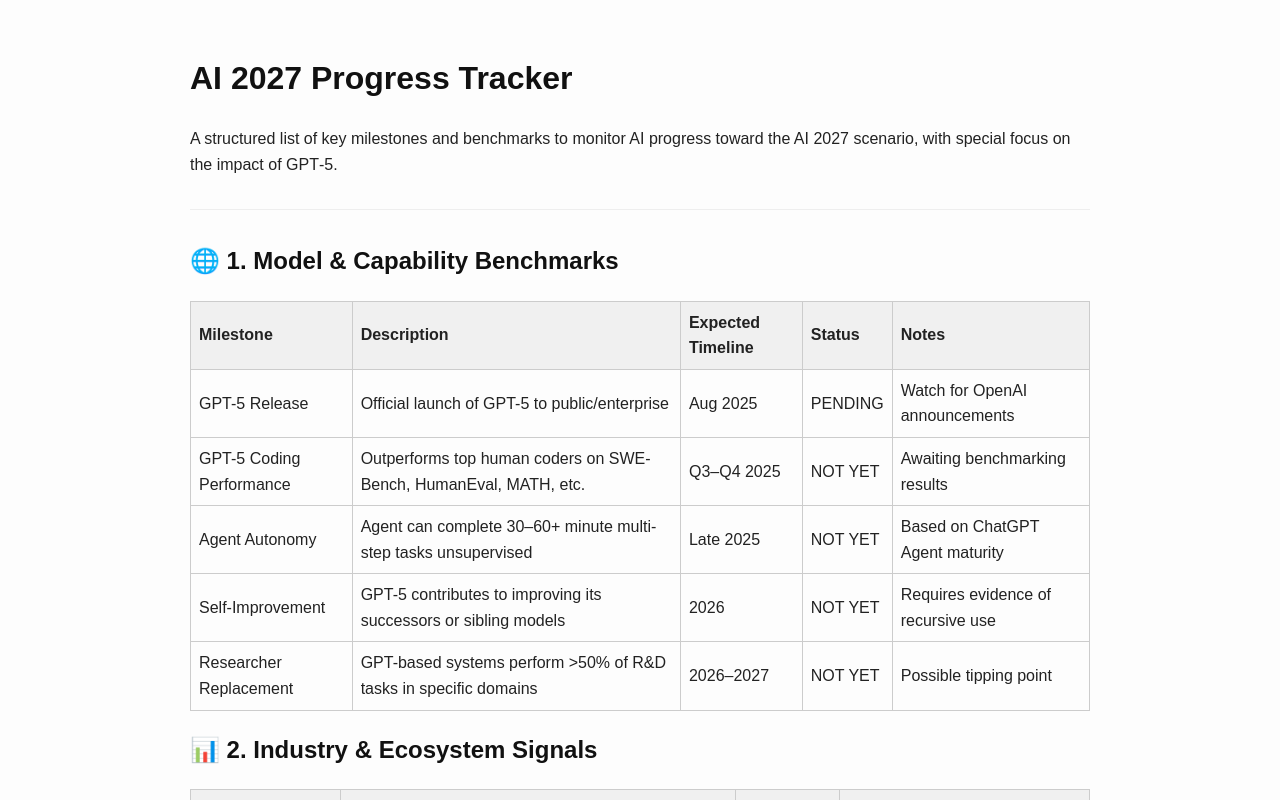
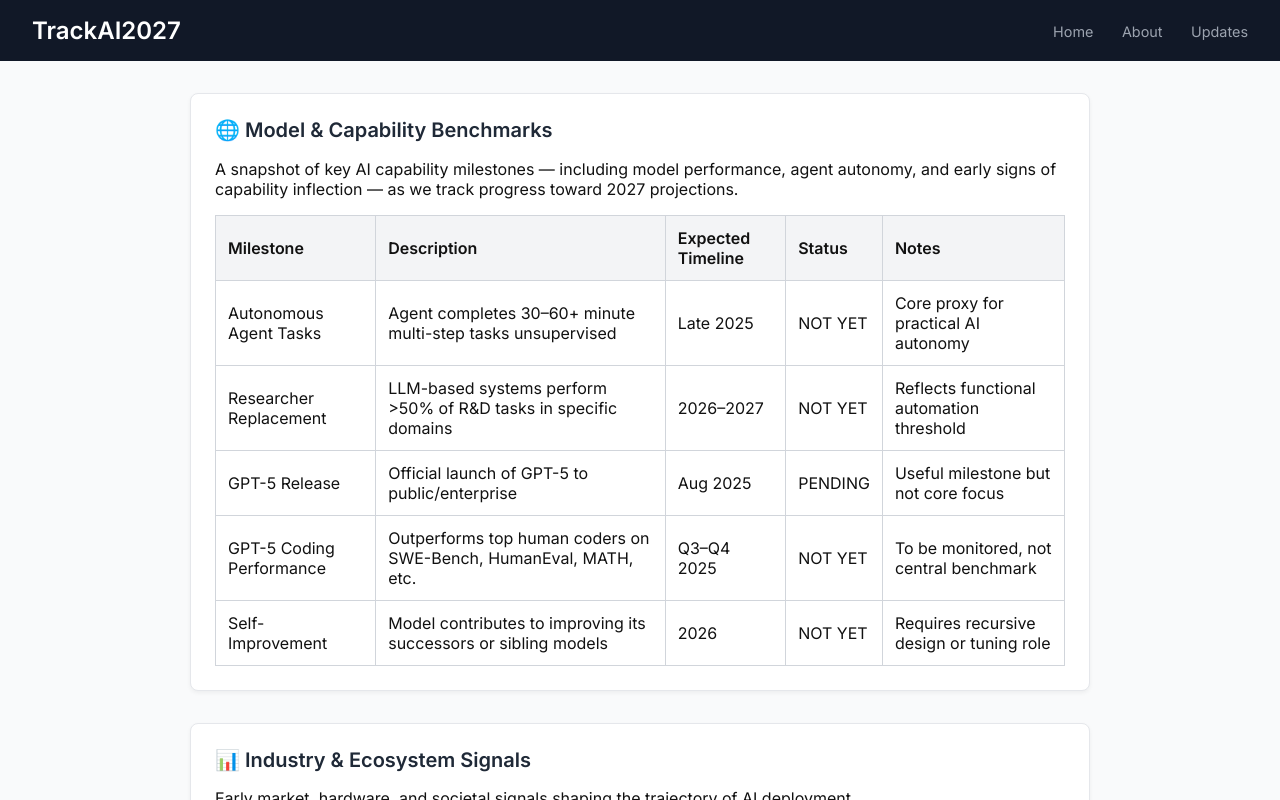
Before and after one commit to sammo8890/trackai2027-site, a plain HTML site: page index.html in a window 1280 px wide. Shown: the top 800 px of the page. Drawn offline with Linux system fonts and the light colour scheme.

Commit message:
index.html

```diff
--- a/index.html
+++ b/index.html
@@ -4,68 +4,110 @@
   <meta charset="UTF-8" />
   <meta name="viewport" content="width=device-width, initial-scale=1.0" />
   <title>TrackAI2027</title>
+  <link href="https://fonts.googleapis.com/css2?family=Inter:wght@400;600&display=swap" rel="stylesheet">
   <style>
     body {
-      font-family: sans-serif;
-      line-height: 1.6;
+      font-family: 'Inter', sans-serif;
+      background-color: #f9fafb;
+      margin: 0;
+      padding: 0;
+      color: #111;
+    }
+    header {
+      background: #111827;
+      color: white;
+      padding: 1rem 2rem;
+      display: flex;
+      justify-content: space-between;
+      align-items: center;
+      position: sticky;
+      top: 0;
+      z-index: 10;
+    }
+    header h1 {
+      margin: 0;
+      font-size: 1.5rem;
+    }
+    nav a {
+      color: #9ca3af;
+      margin-left: 1.5rem;
+      text-decoration: none;
+      font-size: 0.9rem;
+    }
+    nav a:hover {
+      color: white;
+    }
+    .container {
       max-width: 900px;
-      margin: 0 auto;
-      padding: 2rem;
-      background-color: #fdfdfd;
-      color: #222;
+      margin: 2rem auto;
+      padding: 0 1rem;
     }
-    h1, h2, h3 {
-      color: #111;
+    .card {
+      background: white;
+      border: 1px solid #e5e7eb;
+      border-radius: 0.5rem;
+      padding: 1.5rem;
+      margin-bottom: 2rem;
+      box-shadow: 0 2px 4px rgba(0,0,0,0.05);
+    }
+    .card h2 {
+      margin-top: 0;
+      font-size: 1.25rem;
+      color: #1f2937;
     }
     table {
       width: 100%;
       border-collapse: collapse;
-      margin: 1rem 0;
+      margin-top: 1rem;
     }
     th, td {
-      border: 1px solid #ccc;
-      padding: 0.5rem;
+      border: 1px solid #d1d5db;
+      padding: 0.75rem;
       text-align: left;
     }
     th {
-      background: #f0f0f0;
+      background-color: #f3f4f6;
     }
-    details {
-      margin-bottom: 1.5rem;
-    }
-    summary {
-      font-weight: bold;
-      cursor: pointer;
-      margin-bottom: 0.5rem;
-    }
-    hr {
-      border: none;
-      border-top: 1px solid #eee;
-      margin: 2rem 0;
+    footer {
+      text-align: center;
+      padding: 2rem 1rem;
+      font-size: 0.85rem;
+      color: #6b7280;
+      border-top: 1px solid #e5e7eb;
+      margin-top: 4rem;
     }
   </style>
 </head>
 <body>
-  <h1>AI 2027 Progress Tracker</h1>
-  <p>A structured list of key milestones and benchmarks to monitor AI progress toward the AI 2027 scenario, with special focus on the impact of GPT‑5.</p>
-  <hr/>
-
-  <h2>🌐 1. Model & Capability Benchmarks</h2>
+  <header>
+    <h1>TrackAI2027</h1>
+    <nav>
+      <a href="#">Home</a>
+      <a href="#">About</a>
+      <a href="#">Updates</a>
+    </nav>
+  </header>
+  <div class="container">
+    <div class="card">
+      <h2>🌐 Model & Capability Benchmarks</h2>
+      <p>A snapshot of key AI capability milestones — including model performance, agent autonomy, and early signs of capability inflection — as we track progress toward 2027 projections.</p>
       <table>
         <thead>
           <tr><th>Milestone</th><th>Description</th><th>Expected Timeline</th><th>Status</th><th>Notes</th></tr>
         </thead>
         <tbody>
-        <tr><td>GPT-5 Release</td><td>Official launch of GPT-5 to public/enterprise</td><td>Aug 2025</td><td>PENDING</td><td>Watch for OpenAI announcements</td></tr>
-        <tr><td>GPT-5 Coding Performance</td><td>Outperforms top human coders on SWE-Bench, HumanEval, MATH, etc.</td><td>Q3–Q4 2025</td><td>NOT YET</td><td>Awaiting benchmarking results</td></tr>
-        <tr><td>Agent Autonomy</td><td>Agent can complete 30–60+ minute multi-step tasks unsupervised</td><td>Late 2025</td><td>NOT YET</td><td>Based on ChatGPT Agent maturity</td></tr>
-        <tr><td>Self-Improvement</td><td>GPT-5 contributes to improving its successors or sibling models</td><td>2026</td><td>NOT YET</td><td>Requires evidence of recursive use</td></tr>
-        <tr><td>Researcher Replacement</td><td>GPT-based systems perform >50% of R&D tasks in specific domains</td><td>2026–2027</td><td>NOT YET</td><td>Possible tipping point</td></tr>
+          <tr><td>Autonomous Agent Tasks</td><td>Agent completes 30–60+ minute multi-step tasks unsupervised</td><td>Late 2025</td><td>NOT YET</td><td>Core proxy for practical AI autonomy</td></tr>
+          <tr><td>Researcher Replacement</td><td>LLM-based systems perform >50% of R&D tasks in specific domains</td><td>2026–2027</td><td>NOT YET</td><td>Reflects functional automation threshold</td></tr>
+          <tr><td>GPT-5 Release</td><td>Official launch of GPT-5 to public/enterprise</td><td>Aug 2025</td><td>PENDING</td><td>Useful milestone but not core focus</td></tr>
+          <tr><td>GPT-5 Coding Performance</td><td>Outperforms top human coders on SWE-Bench, HumanEval, MATH, etc.</td><td>Q3–Q4 2025</td><td>NOT YET</td><td>To be monitored, not central benchmark</td></tr>
+          <tr><td>Self-Improvement</td><td>Model contributes to improving its successors or sibling models</td><td>2026</td><td>NOT YET</td><td>Requires recursive design or tuning role</td></tr>
         </tbody>
       </table>
+    </div>
 
-
-  <h2>📊 2. Industry & Ecosystem Signals</h2>
+    <div class="card">
+      <h2>📊 Industry & Ecosystem Signals</h2>
+      <p>Early market, hardware, and societal signals shaping the trajectory of AI deployment.</p>
       <table>
         <thead>
           <tr><th>Signal</th><th>Description</th><th>Status</th><th>Notes</th></tr>
@@ -77,8 +119,11 @@
           <tr><td>Hardware Scaling</td><td>New compute breakthroughs (e.g. GPU, ASIC for LLMs)</td><td>ACTIVE</td><td>Nvidia Blackwell, etc. announced</td></tr>
         </tbody>
       </table>
+    </div>
 
-  <h2>⌛️ 3. Timeline Forecast Adjustments</h2>
+    <div class="card">
+      <h2>⌛️ Timeline Forecast Adjustments</h2>
+      <p>Updated scenario forecasts reflecting recent trends and horizon shifts in AI progress.</p>
       <table>
         <thead>
           <tr><th>Model</th><th>Previous Median</th><th>Current Median</th><th>Notes</th></tr>
@@ -89,6 +134,11 @@
           <tr><td>METR Horizon Doubling</td><td>~6 months</td><td>~4–7 months</td><td>Holding steady for now</td></tr>
         </tbody>
       </table>
+    </div>
+  </div>
 
+  <footer>
+    © 2025 TrackAI2027 · Last updated: July 24, 2025
+  </footer>
 </body>
 </html>
```
Lines whose indentation alone changed are shown as unchanged.
